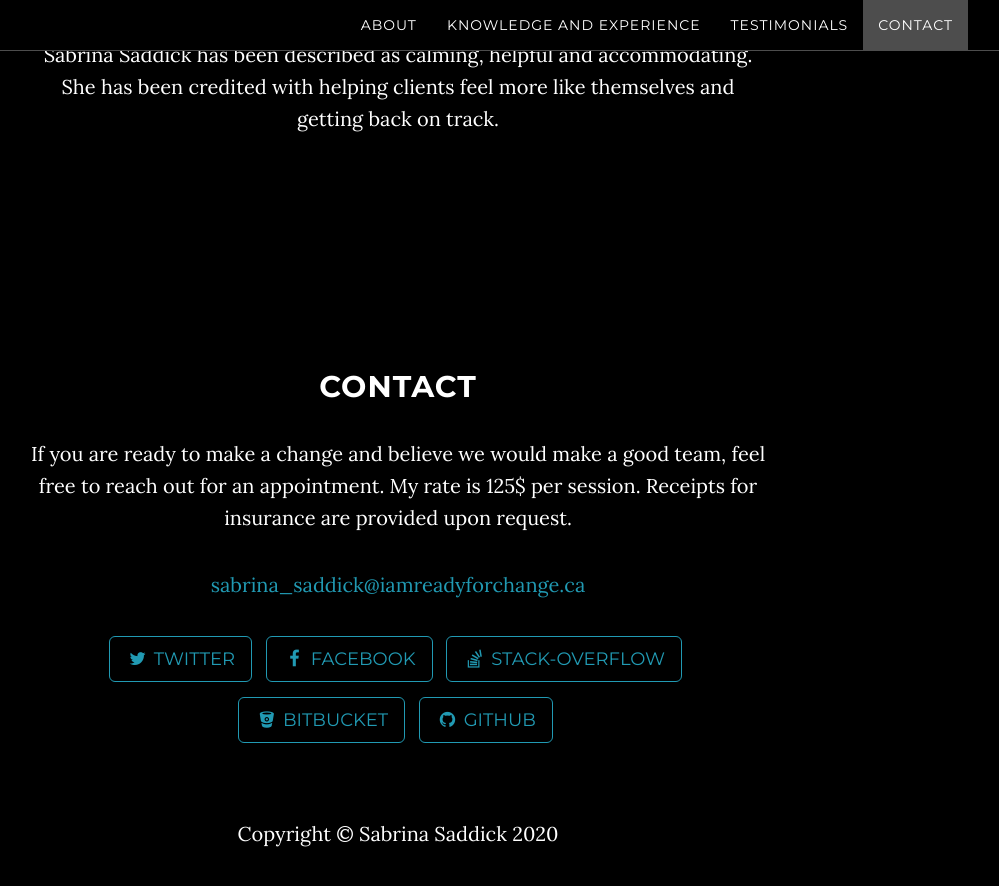
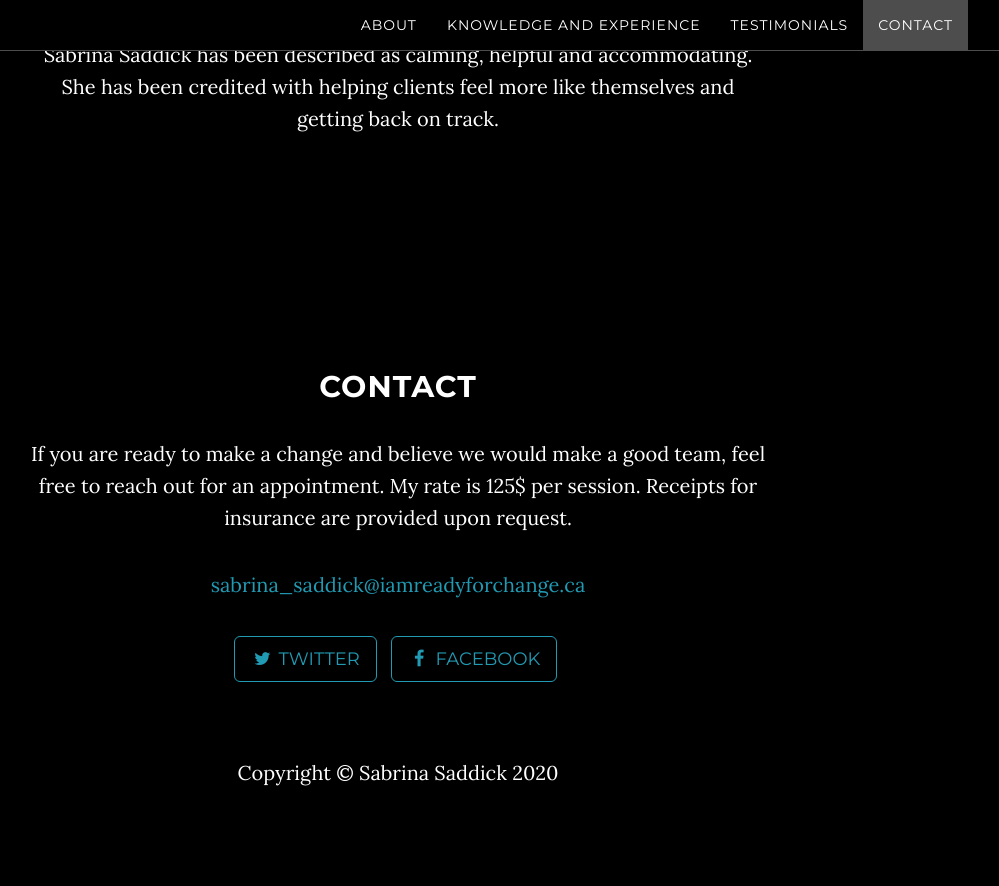
Before and after one commit to iamreadyforchange/iamreadyforchange.github.io, a Jekyll site: the page built from index.html, in a window 1280 px wide and 900 px high, scrolled down 2767 px. Shown: the top 886 px of the window, without its empty margins (242-1241 px from the left). Built offline with Jekyll 4.4.1, drawn with Linux system fonts in a browser that asks for light colours; after the commit the page ends 3606 px from its top, so only the background shows below that; part of the change alters nothing that is shown.

Commit message:
commenting out buttons.

```diff
--- a/_config.yml
+++ b/_config.yml
@@ -18,12 +18,12 @@ social:
     url: https://twitter.com/SBootstrap
   - title: facebook
     url:
-  - title: stack-overflow
-    url: http://stackoverflow.com/questions/tagged/jekyll
-  - title: bitbucket
-    url: http://bitbucket.org/jekyll
-  - title: github
-    url: https://github.com/IronSummitMedia/startbootstrap
+  # - title: stack-overflow
+  #   url: http://stackoverflow.com/questions/tagged/jekyll
+  # - title: bitbucket
+  #   url: http://bitbucket.org/jekyll
+  # - title: github
+  #   url: https://github.com/IronSummitMedia/startbootstrap
 
 # Build settings
 markdown: kramdown
```
